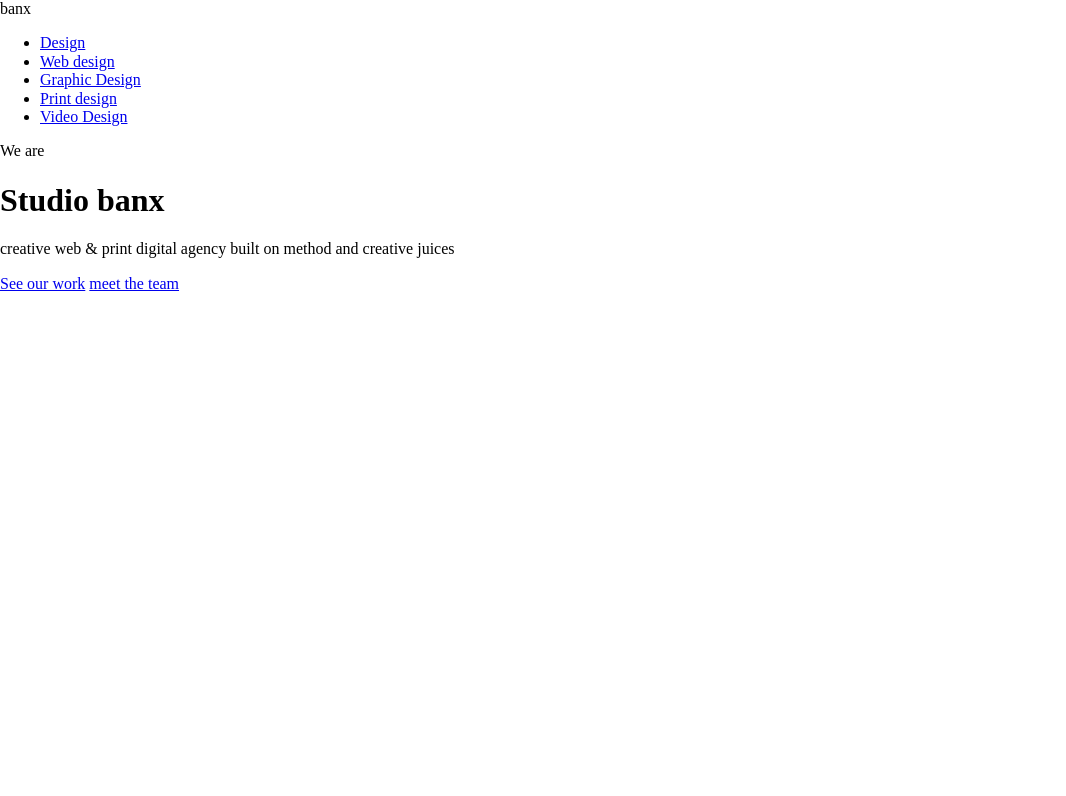
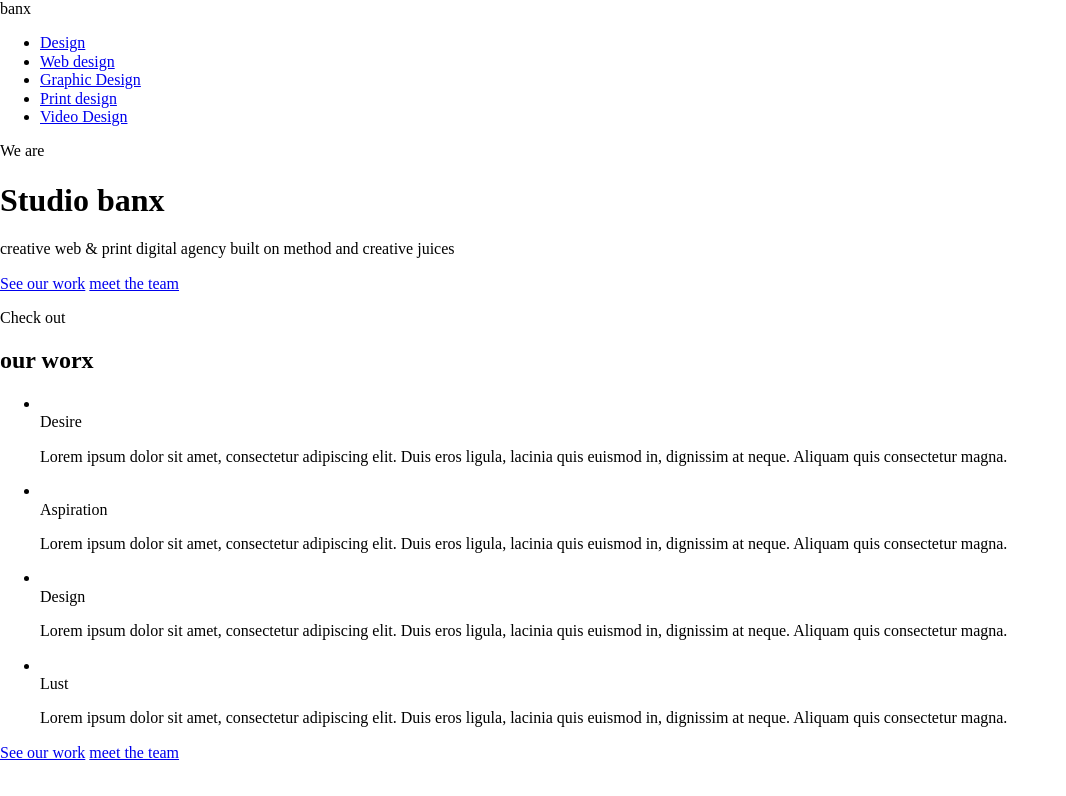
Before and after one commit to MaxAlieksieiev/Banks, a plain HTML site: page index.html in a window 1280 px wide. Shown: the whole page, without its empty margins (0-1066 px from the left). Drawn offline with Linux system fonts and the light colour scheme.

Commit message:
section works: done html markup

```diff
--- a/index.html
+++ b/index.html
@@ -25,11 +25,11 @@
             </nav>
             <div class="header__text">
                 <div class="title">
-                    <p class="header__words">We are</p>
-                    <h1 class="header__title">Studio banx</h1>
-                    <p class="header__desc"> creative web & print digital agency built on method and creative juices</p>
+                    <p class="title_words">We are</p>
+                    <h1 class="title__text">Studio banx</h1>
+                    <p class="title__desc"> creative web & print digital agency built on method and creative juices</p>
                 </div>
-                <div class="header__buttons">
+                <div class="header__buttons buttons">
                     <a href="#" class="header__btn button">See our work</a>
                     <a href="#" class="header__btn button button--active">meet the team</a>
                 </div>
@@ -37,5 +37,43 @@
         </div>
     </header>
     <!-- header -->
+    <!-- works -->
+    <section class="works">
+        <div class="container">
+            <div class="works__inner">
+                <div class="title">
+                    <p class="title__words">Check out</p>
+                    <h2 class="title__text">our worx</h2>
+                </div>
+                <ul class="works__list">
+                    <li class="works__item">
+                        <img src="" alt="">
+                        <div class="works__title">Desire</div>
+                        <p class="works__desc">Lorem ipsum dolor sit amet, consectetur adipiscing elit. Duis eros ligula, lacinia quis euismod in, dignissim at neque. Aliquam quis consectetur magna. </p>
+                    </li>
+                    <li class="works__item">
+                        <img src="" alt="">
+                        <div class="works__title">Aspiration</div>
+                        <p class="works__desc">Lorem ipsum dolor sit amet, consectetur adipiscing elit. Duis eros ligula, lacinia quis euismod in, dignissim at neque. Aliquam quis consectetur magna. </p>
+                    </li>
+                    <li class="works__item">
+                        <img src="" alt="">
+                        <div class="works__title">Design</div>
+                        <p class="works__desc">Lorem ipsum dolor sit amet, consectetur adipiscing elit. Duis eros ligula, lacinia quis euismod in, dignissim at neque. Aliquam quis consectetur magna. </p>
+                    </li>
+                    <li class="works__item">
+                        <img src="" alt="">
+                        <div class="works__title">Lust</div>
+                        <p class="works__desc">Lorem ipsum dolor sit amet, consectetur adipiscing elit. Duis eros ligula, lacinia quis euismod in, dignissim at neque. Aliquam quis consectetur magna. </p>
+                    </li>
+                </ul>
+                <div class="works__buttons buttons">
+                    <a href="#" class="works__buttons button">See our work</a>
+                    <a href="#" class="works__buttons button button--active">meet the team</a>
+                </div>
+            </div>
+        </div>
+    </section>
+    <!-- works -->
 </body>
 </html>
```
